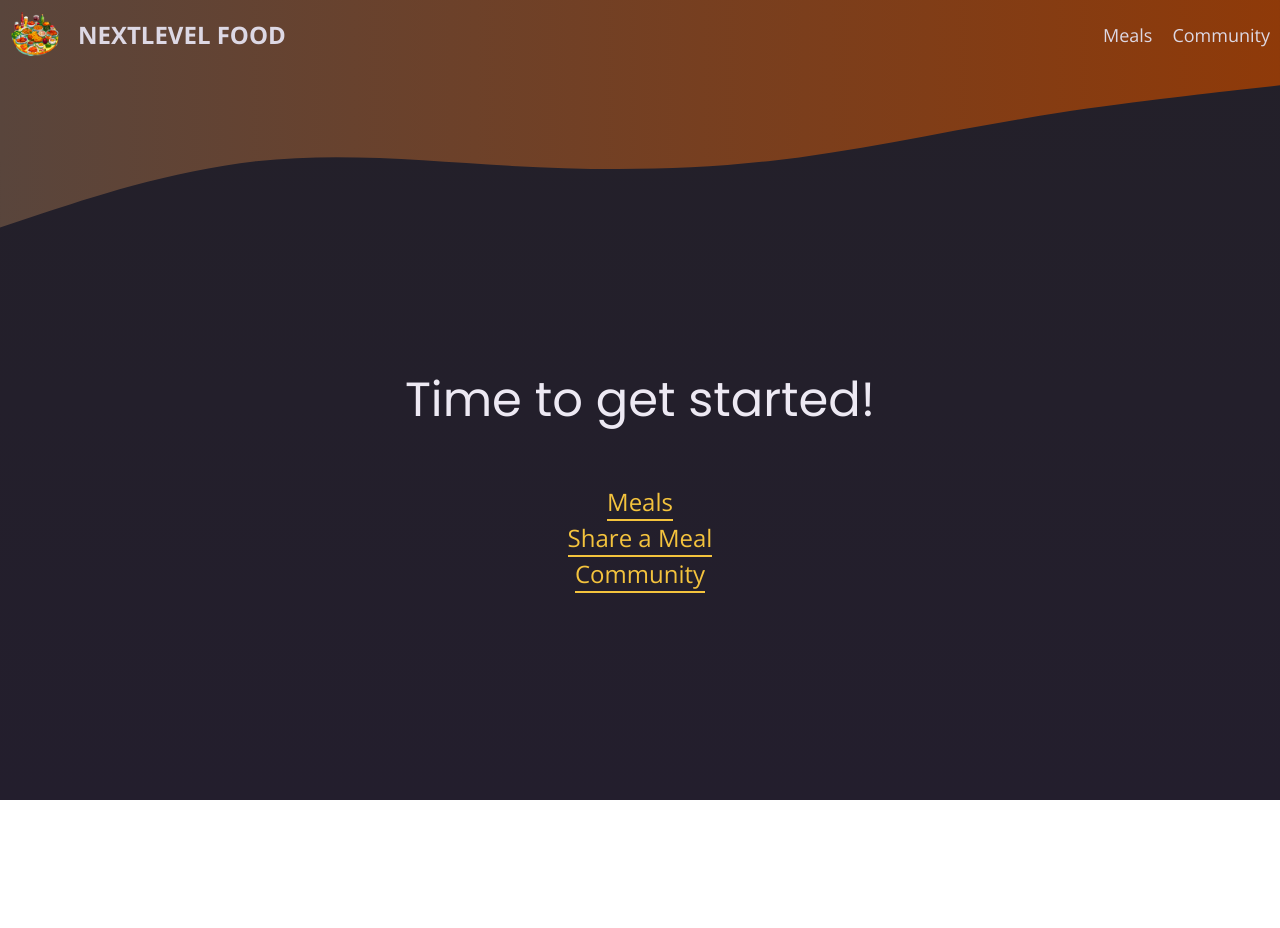
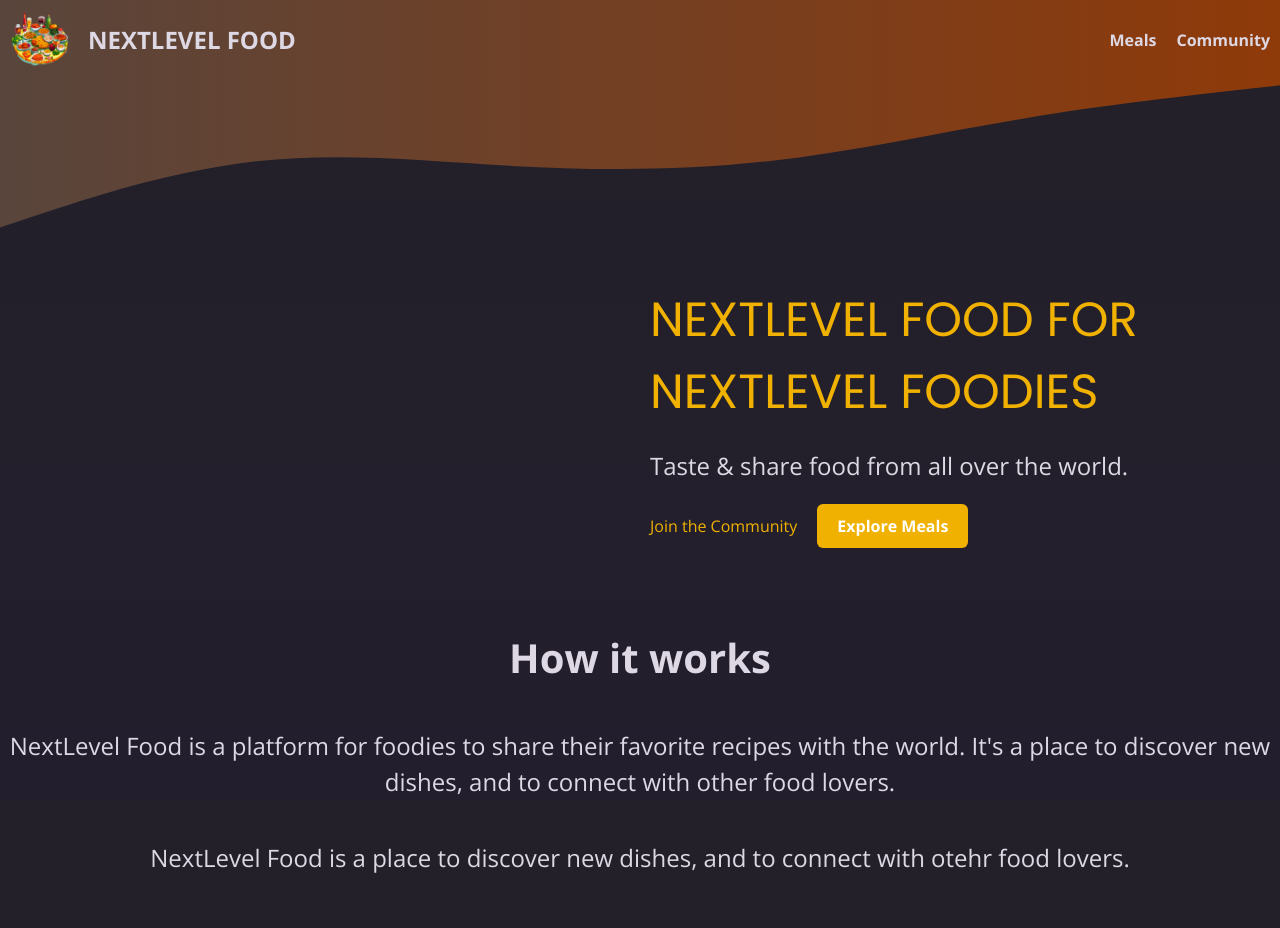
Before and after one commit to sVarlog/foodies, a Next.js app: page / in a window 1280 px wide. Shown: the top 928 px of the page. Before the commit the page ends 800 px from the top, so only its background shows below. Built offline with nearby package versions, Linux system fonts and the light colour scheme.

Commit message:
feat: updated styles for homepage, updated header

```diff
--- a/app/globals.css
+++ b/app/globals.css
@@ -31,24 +31,9 @@ main img {
 
 h1 {
 	font-size: 3rem;
-	margin: 3rem auto;
-	color: #ede9f3;
 	font-family: 'Poppins', sans-serif;
 }
 
 p {
 	font-size: 1.5rem;
 }
-
-p a {
-	color: #f4c33d;
-	text-decoration: none;
-	padding-bottom: 0.05rem;
-	border-bottom: 2px solid #f4c33d;
-}
-
-p a:hover,
-p a:active {
-	color: #bd3df4;
-	border-color: #bd3df4;
-}
--- a/app/layout.tsx
+++ b/app/layout.tsx
@@ -10,22 +10,6 @@ const RootLayout = ({ children }: { children: React.ReactNode }) => {
 	return (
 		<html lang="en">
 			<body>
-				<div className="header-background">
-					<svg xmlns="http://www.w3.org/2000/svg" viewBox="0 0 1440 320">
-						<defs>
-							<linearGradient id="gradient" x1="0%" y1="0%" x2="100%" y2="0%">
-								<stop offset="0%" style={{ stopColor: '#59453c', stopOpacity: '1' }} />
-								<stop offset="100%" style={{ stopColor: '#8f3a09', stopOpacity: '1' }} />
-							</linearGradient>
-						</defs>
-
-						<path
-							fill="url(#gradient)"
-							d="M0,256L48,240C96,224,192,192,288,181.3C384,171,480,181,576,186.7C672,192,768,192,864,181.3C960,171,1056,149,1152,133.3C1248,117,1344,107,1392,101.3L1440,96L1440,0L1392,0C1344,0,1248,0,1152,0C1056,0,960,0,864,0C768,0,672,0,576,0C480,0,384,0,288,0C192,0,96,0,48,0L0,0Z"
-						></path>
-					</svg>
-				</div>
-
 				<Header />
 
 				{children}
--- a/app/page.tsx
+++ b/app/page.tsx
@@ -2,21 +2,59 @@ import Link from 'next/link';
 
 const Home = () => {
 	return (
-		<main>
-			<h1>Time to get started!</h1>
+		<>
+			<header className="flex w-full gap-[20px]">
+				<div className="w-[50%]"></div>
 
-			<p>
-				<Link href="/meals">Meals</Link>
-			</p>
+				<div className="w-[50%]">
+					<div className="">
+						<h1 className="text-yellow-500 uppercase">NextLevel Food for NextLevel Foodies</h1>
+						<p className="py-[20px]">Taste & share food from all over the world.</p>
+					</div>
 
-			<p>
-				<Link href="/meals/share">Share a Meal</Link>
-			</p>
+					<div className="flex items-center gap-[20px]">
+						<Link href="/community" className="text-yellow-500">
+							Join the Community
+						</Link>
 
-			<p>
-				<Link href="/community">Community</Link>
-			</p>
-		</main>
+						<Link
+							href="/meals"
+							className="rounded-[6px] bg-yellow-500 px-[20px] py-[10px] font-bold text-white"
+						>
+							Explore Meals
+						</Link>
+					</div>
+				</div>
+			</header>
+
+			<main>
+				<section className="mb-[40px] flex flex-col gap-[40px]">
+					<h2 className="text-[40px] font-bold">How it works</h2>
+
+					<p className="text-[14px]">
+						NextLevel Food is a platform for foodies to share their favorite recipes with the world.
+						It&apos;s a place to discover new dishes, and to connect with other food lovers.
+					</p>
+
+					<p className="text-[14px]">
+						NextLevel Food is a place to discover new dishes, and to connect with otehr food lovers.
+					</p>
+				</section>
+
+				<section className="mb-[40px] flex flex-col gap-[40px]">
+					<h2 className="text-[40px] font-bold">Why NextLevel Food?</h2>
+
+					<p className="text-[14px]">
+						NextLevel Food is a platform for foodies to share their favorite recipes with the world.
+						It&apos;s a place to discover new dishes, and to connect with other food lovers.
+					</p>
+
+					<p className="text-[14px]">
+						NextLevel Food is a place to discover new dishes, and to connect with otehr food lovers.
+					</p>
+				</section>
+			</main>
+		</>
 	);
 };
 
--- a/components/Header.tsx
+++ b/components/Header.tsx
@@ -4,24 +4,40 @@ import LogoImg from '@/assets/logo.png';
 
 const Header = () => {
 	return (
+		<>
+			<div className="header-background">
+				<svg xmlns="http://www.w3.org/2000/svg" viewBox="0 0 1440 320">
+					<defs>
+						<linearGradient id="gradient" x1="0%" y1="0%" x2="100%" y2="0%">
+							<stop offset="0%" style={{ stopColor: '#59453c', stopOpacity: '1' }} />
+							<stop offset="100%" style={{ stopColor: '#8f3a09', stopOpacity: '1' }} />
+						</linearGradient>
+					</defs>
+
+					<path
+						fill="url(#gradient)"
+						d="M0,256L48,240C96,224,192,192,288,181.3C384,171,480,181,576,186.7C672,192,768,192,864,181.3C960,171,1056,149,1152,133.3C1248,117,1344,107,1392,101.3L1440,96L1440,0L1392,0C1344,0,1248,0,1152,0C1056,0,960,0,864,0C768,0,672,0,576,0C480,0,384,0,288,0C192,0,96,0,48,0L0,0Z"
+					></path>
+				</svg>
+			</div>
 			<header className="fixed top-0 flex w-full items-center justify-center px-[10px] py-[10px]">
 				<div className="container flex w-full justify-between">
 					<Link href="/" className="flex items-center gap-[10px] text-2xl font-bold">
-					<Image src={LogoImg.src} alt="Logo" width={50} height={50} className="mr-2 inline-block" />
+						<Image src={LogoImg} alt="Logo" width={60} height={60} className="mr-2 inline-block" />
 
 						<span className="uppercase">NextLevel Food</span>
 					</Link>
 
 					<nav className="flex items-center">
-					<ul className="flex gap-[20px]">
+						<ul className="flex gap-[20px] text-[16px] font-bold">
 							<li>
-							<Link href="/meals" className="text-lg hover:text-gray-300">
+								<Link href="/meals" className="duration-200 hover:text-yellow-500">
 									Meals
 								</Link>
 							</li>
 
 							<li>
-							<Link href="/community" className="text-lg hover:text-gray-300">
+								<Link href="/community" className="duration-200 hover:text-yellow-500">
 									Community
 								</Link>
 							</li>
@@ -29,6 +45,7 @@ const Header = () => {
 					</nav>
 				</div>
 			</header>
+		</>
 	);
 };
 
```
Lines whose indentation alone changed are shown as unchanged.
